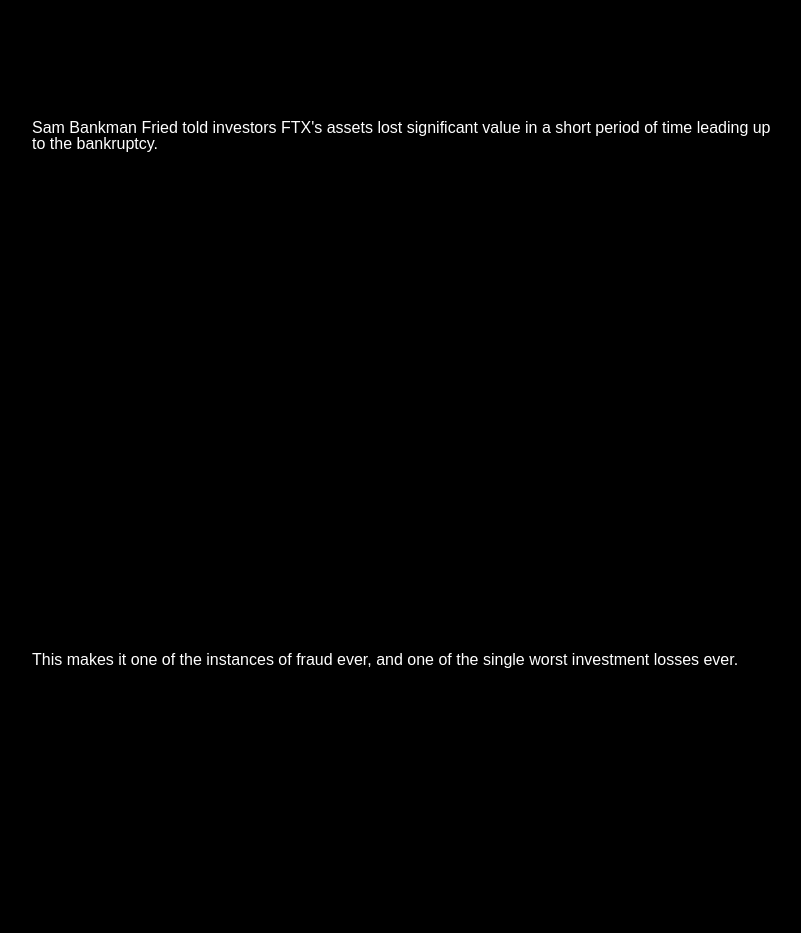
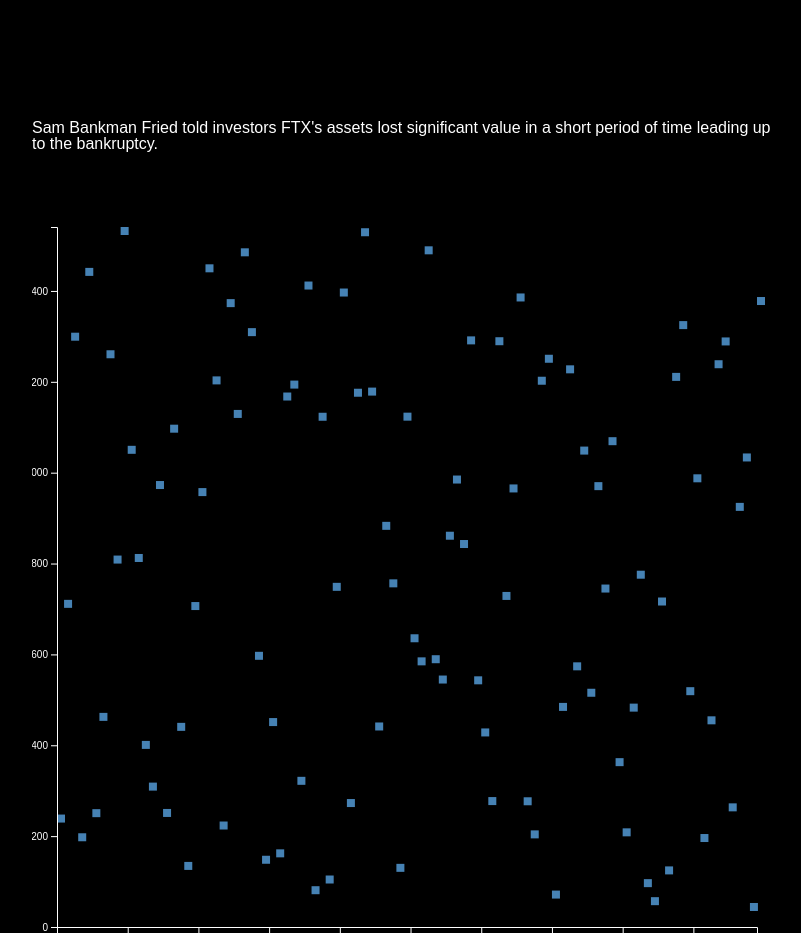
Before and after one commit to thomasconger/ftx_data_viz, a website: page index.html in a window 1280 px wide. Shown: the part 1180-2113 px from the top of the page, without its empty margins (233-1034 px from the left). Drawn offline with nearby package versions, Linux system fonts and the light colour scheme; a web font is replaced by a local one.

Commit message:
added chart with dummy data to begin working on sizing

```diff
--- a/index.html
+++ b/index.html
@@ -8,12 +8,15 @@
     <link rel="stylesheet" href="./dist/main.css" />
     <script src="./dist/main.js" defer></script>
     <link rel="preconnect" href="https://fonts.googleapis.com"><link rel="preconnect" href="https://fonts.gstatic.com" crossorigin><link href="https://fonts.googleapis.com/css2?family=Koulen&display=swap" rel="stylesheet">
+    <script src="https://d3js.org/d3.v7.min.js"></script>
 
 
     <title>Going For Broke</title>
   </head>
 
   <body>
+
+
 
     <header>
       <canvas id="hero-canvas"></canvas>
@@ -42,8 +45,8 @@
         <p>
           Sam Bankman Fried told investors FTX's assets lost significant value in a short period of time leading up to the bankruptcy.
         </p>
-        <figure>
-          <!-- First Valuation -->
+        <figure class = "chart1">
+
         </figure>
         <figure>
           <!-- Second Valuation-->
@@ -108,4 +111,79 @@
 
   </body>
 
+  <script>
+
+    // These margins are used in the range portion of the scale so that content is rendered with room for an axis
+
+    let margin = {
+      top: 25,
+      right: 25,
+      bottom: 25,
+      left: 25
+    }
+
+    // this dummy data is randomly created and used to populate the scatter plot
+
+    let data = d3.range(100).map((i) => {
+      let point = {};
+      point.x = i;
+      point.y = Math.random() * 1500 + 50;
+      return point;
+    })
+
+    // create an svg element and set its width and height to that of the window. by not setting a view box, the position and scale of the svg is set to the default
+    const svg = d3.select('figure').append('svg')
+      .attr('width', "750")
+      .attr('height', "750")
+      .attr('style','background-color: black')
+
+    // now that we have a canvas to render our data on, we need to make sure that when we render the data it actually fits! D3 lets you easily create functions to transform data.
+    // The domain takes in an array that specifies the min and max values of the data that you want displayed. The range specifies the min and max values of the svg. The scale function translates, according to a set proportion, the original domain value to the new range so that all of the data fits on the graph AND remains accurate.
+
+    const y = d3.scaleLinear()
+      .domain([
+        0,
+        d3.max(data, (d) => d.y)
+      ])
+      .range([
+        750 - margin.bottom,
+        margin.top
+      ])
+
+    const x = d3.scaleLinear()
+      .domain(d3.extent(data, d => d.x))
+      .range([
+        margin.left,
+       750 - margin.right
+      ])
+
+    // marks are created by translating the original data according to scales
+
+    let marks = data.map(d => ({
+      x: x(d.x),
+      y: y(d.y)
+    }))
+
+    const bar = svg.selectAll('rect')
+      .data(marks)
+      .join('rect')
+      .attr('width', 8)
+      .attr('height', 8)
+      .attr('x', (d) => d.x )
+      .attr('y', (d) => d.y )
+      .attr('fill', 'steelblue')
+
+    const leftAxis = svg.append('g')
+    .attr('transform', `translate(${margin.left}, 0)`)
+    .attr('color', '#fff')
+    .call(d3.axisLeft(y))
+
+    const bottomAxis = svg.append('g')
+      .attr('transform', `translate(0,${750 - margin.bottom })`)
+      .attr('color', '#fff')
+      .call(d3.axisBottom(x))
+
+
+  </script>
+
 </html>
--- a/src/styles/article.scss
+++ b/src/styles/article.scss
@@ -6,6 +6,10 @@
   margin: auto;
 }
 
-main p {
+main section {
   padding-bottom: 500px;
 }
+
+svg {
+  margin-top: 50px;
+}
```
Also changed, not shown: dist/main.css, readme.md.
